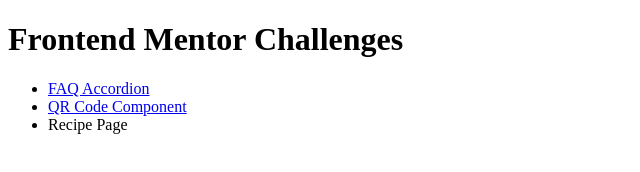
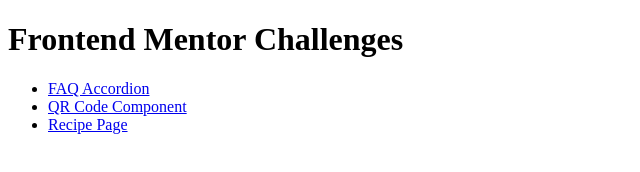
Before and after one commit to mingurr/FrontendMentor-Challenges, a plain HTML site: page docs/index.html in a window 1280 px wide. Shown: the whole page, without its empty margins (0-640 px from the left). Drawn offline with Linux system fonts and the light colour scheme.

Commit message:
fix: add missing link tag on live page

```diff
--- a/docs/index.html
+++ b/docs/index.html
@@ -12,7 +12,7 @@
 
       <li><a href="./qr-code-component-main/">QR Code Component</a></li>
 
-      <li><Recipe href="./recipe-page-main/">Recipe Page</a></li>
+      <li><a Recipe href="./recipe-page-main/">Recipe Page</a></li>
     </ul>
   </body>
 </html>
```
